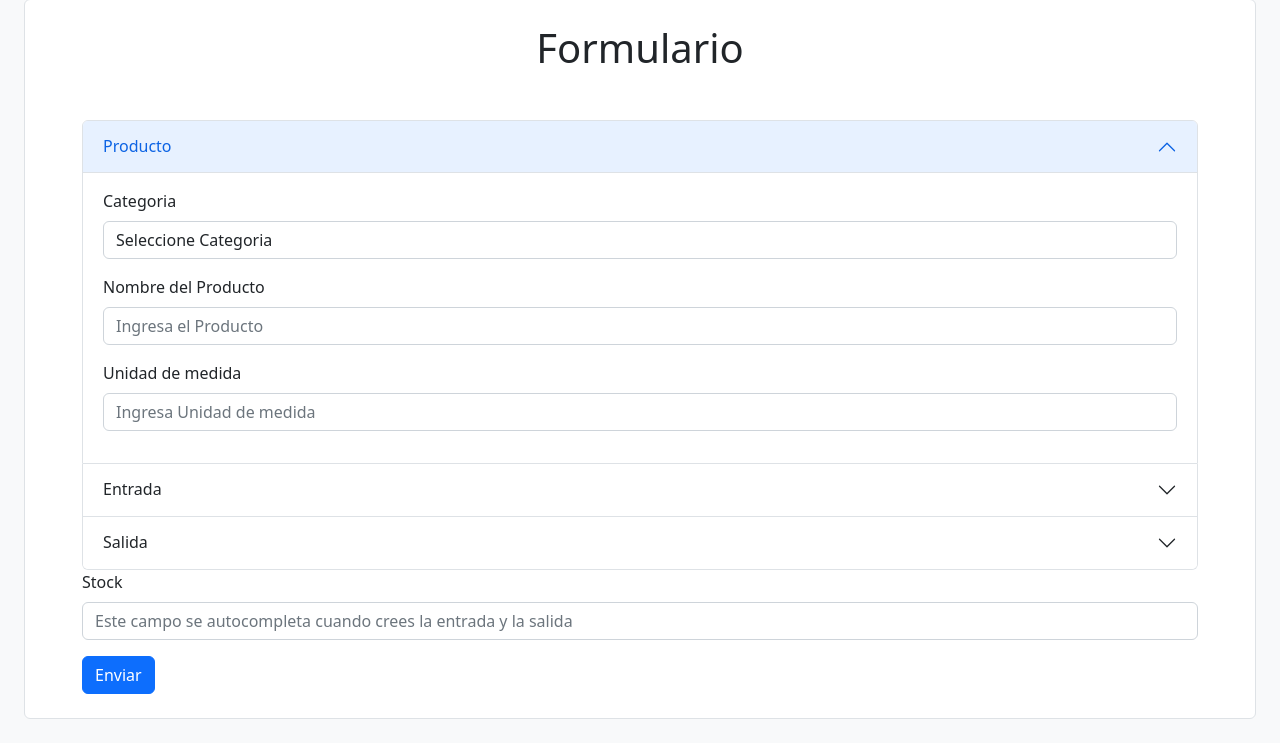
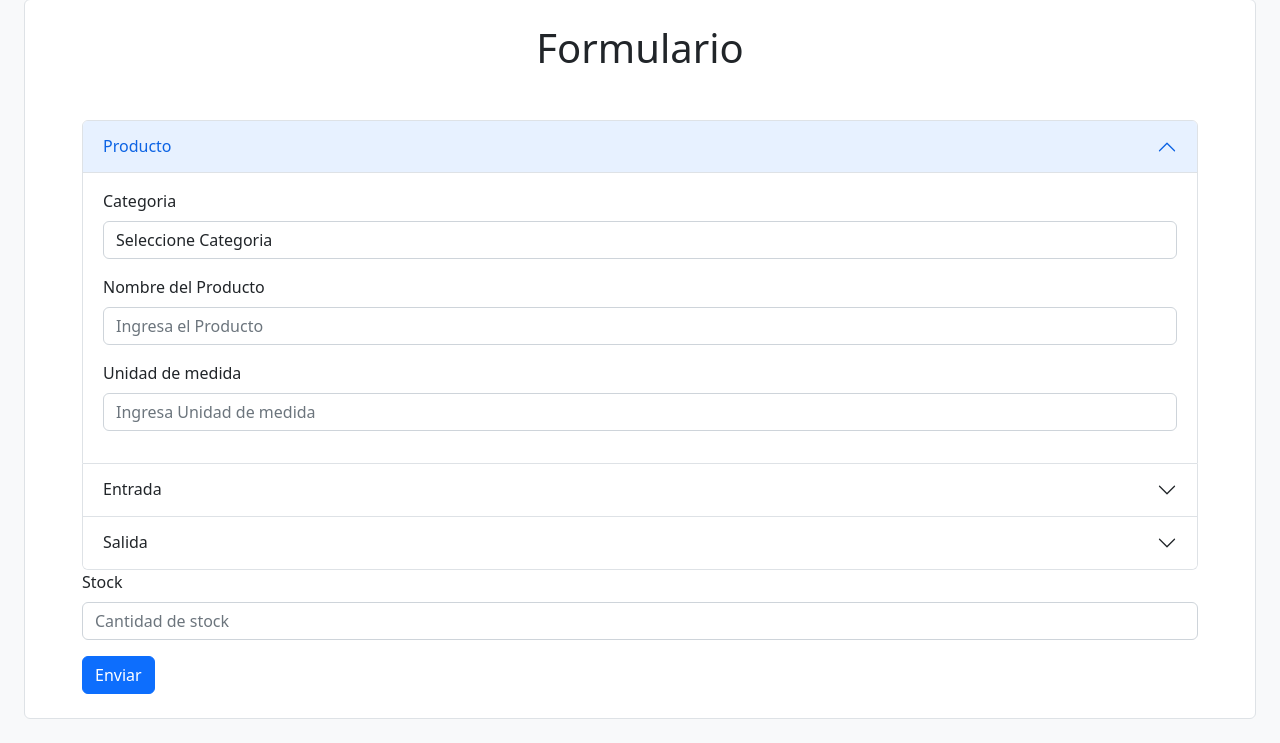
Before and after one commit to Dfespinal7/software_intentario_sena, a Django app: page /form_guardar in a window 1280 px wide. Shown: the part 81-824 px from the top of the page. Run offline with Django 5.2, Linux system fonts and the light colour scheme; data comes from the database, SQL or seed files in the repository.

Commit message:
change en el form

```diff
--- a/software_inventario/inventario/templates/inventario/producto/form_productos.html
+++ b/software_inventario/inventario/templates/inventario/producto/form_productos.html
@@ -115,7 +115,7 @@
             </div>
             <div class="mb-3">
                 <label for="input2" class="form-label">Stock</label>
-                <input type="text" class="form-control" id="stock" name="campo2" placeholder="Este campo se autocompleta cuando crees la entrada y la salida" readonly>
+                <input type="text" class="form-control" id="stock" name="campo2" placeholder="Cantidad de stock" readonly>
             </div>
 
             <!-- Botón de Enviar -->
```
